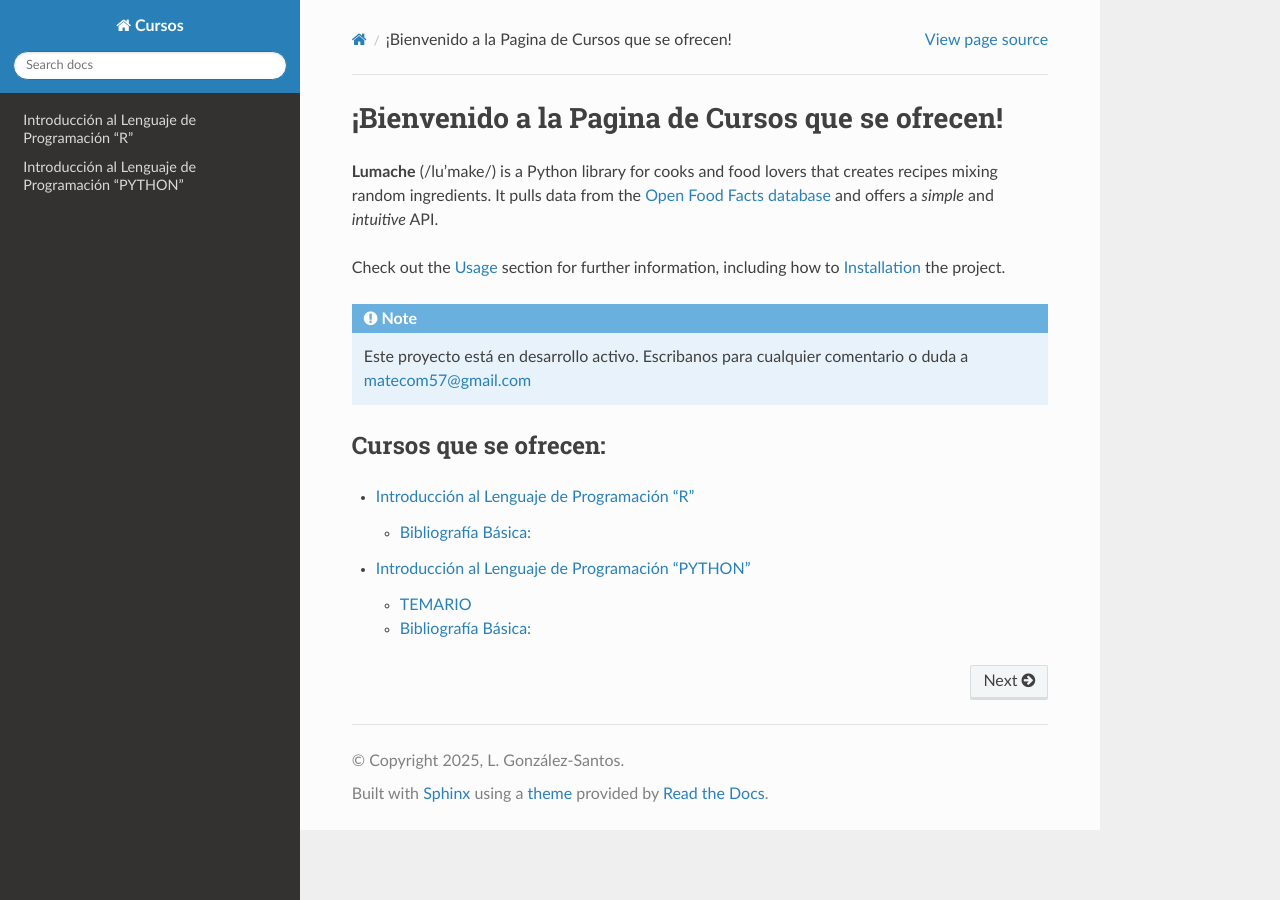
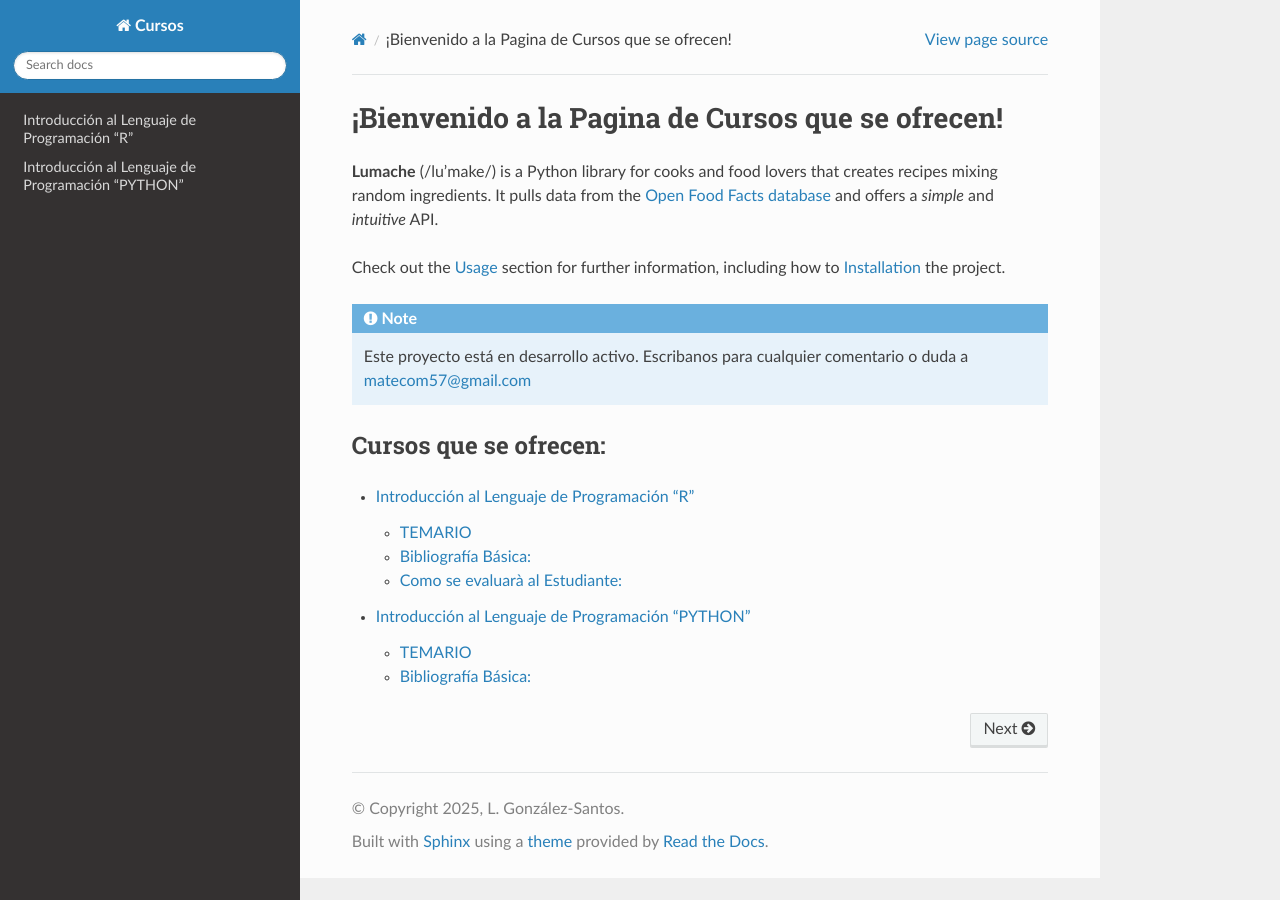
Before and after one commit to matecom57/santosg57-cursos, a Sphinx documentation site: the page built from docs/source/index.rst, in a window 1280 px wide. Built offline with Sphinx 7.4.7 and the Read the Docs theme 3.1.0, drawn with Linux system fonts in a browser that asks for light colours.

```diff
--- a/docs/source/Cursos_2024-R.rst
+++ b/docs/source/Cursos_2024-R.rst
@@ -15,12 +13,12 @@ Objetivos específicos: El alumno:
 
 
 TEMARIO
+-------
 
 
 1. Qué es “R”. Instalación y Ambiente de Programación. Historia
 
 2. R como Calculadora. Operadores Aritméticos, Operadores de Comparación.
-
 
 3. Conceptos básicos de Programación Orientada a Objetos. Tipos de Datos. Datos Escalares, Vectores, Factores, Matrices. Definición de
 Variables.
@@ -42,7 +40,6 @@ Variables.
 11. Funciones de Usuario y Programación.
 
 12. Aplicaciones
-
 
 12.1 Diferenciación, Integración e Interpolación.
 
@@ -76,13 +73,16 @@ Bibliografía Básica:
 3. Manas A. Pathak, “Beginning Data Science with R”. Ed. Springer
 
 
+Como se evaluarà al Estudiante:
+------------------------------
 
-Ejercicios dentro de clase
 
-Ejercicios fuera del aula
+- Ejercicios dentro de clase
 
-Lecturas obligatorias
+- Ejercicios fuera del aula
 
-Trabajos y tareas fuera del aula
+- Lecturas obligatorias
 
-Participación en clase
+- Trabajos y tareas fuera del aula
+
+- Participación en clase
```
Also changed, not shown: other parts of docs/source/Cursos_2024-R.rst (+2 -4 lines).
